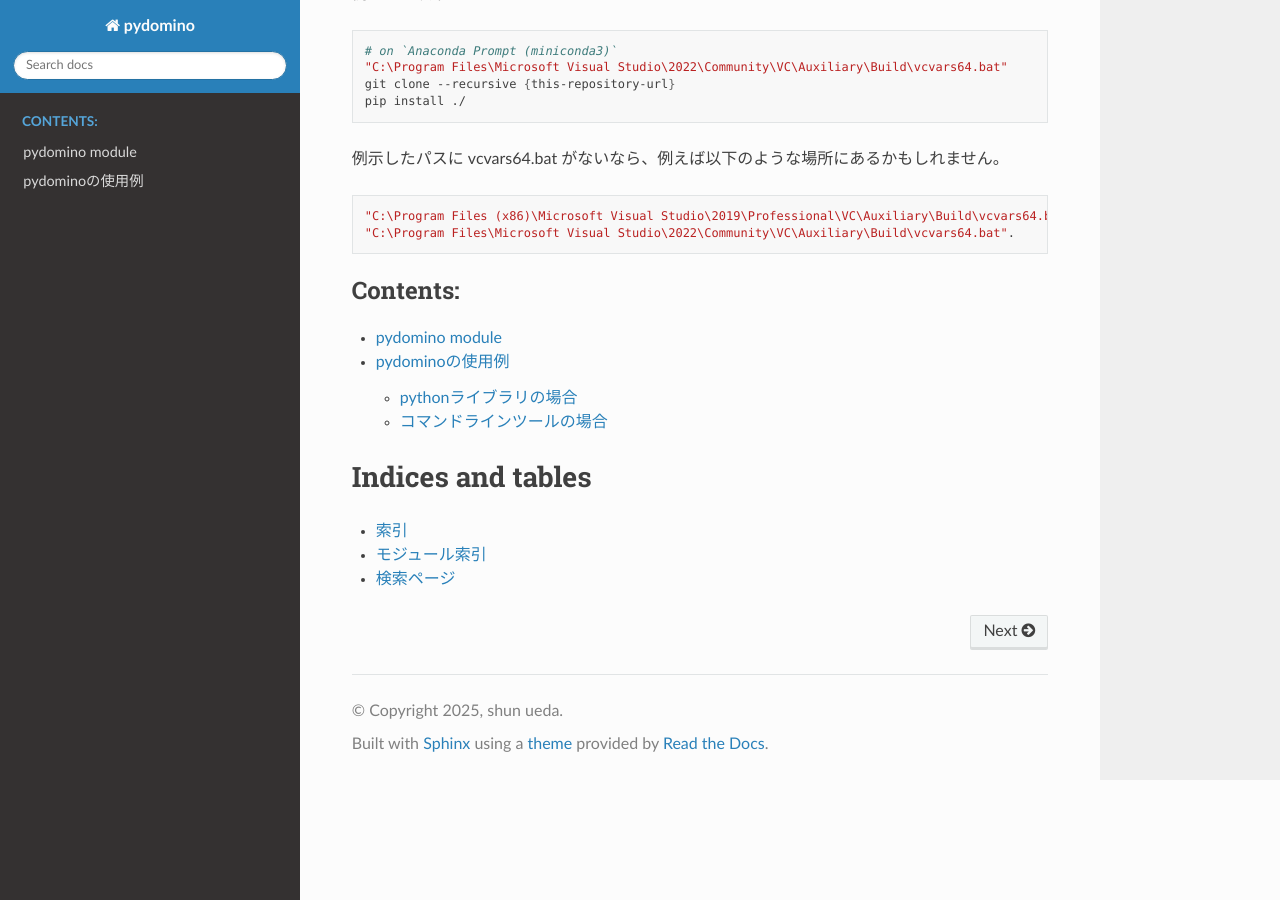
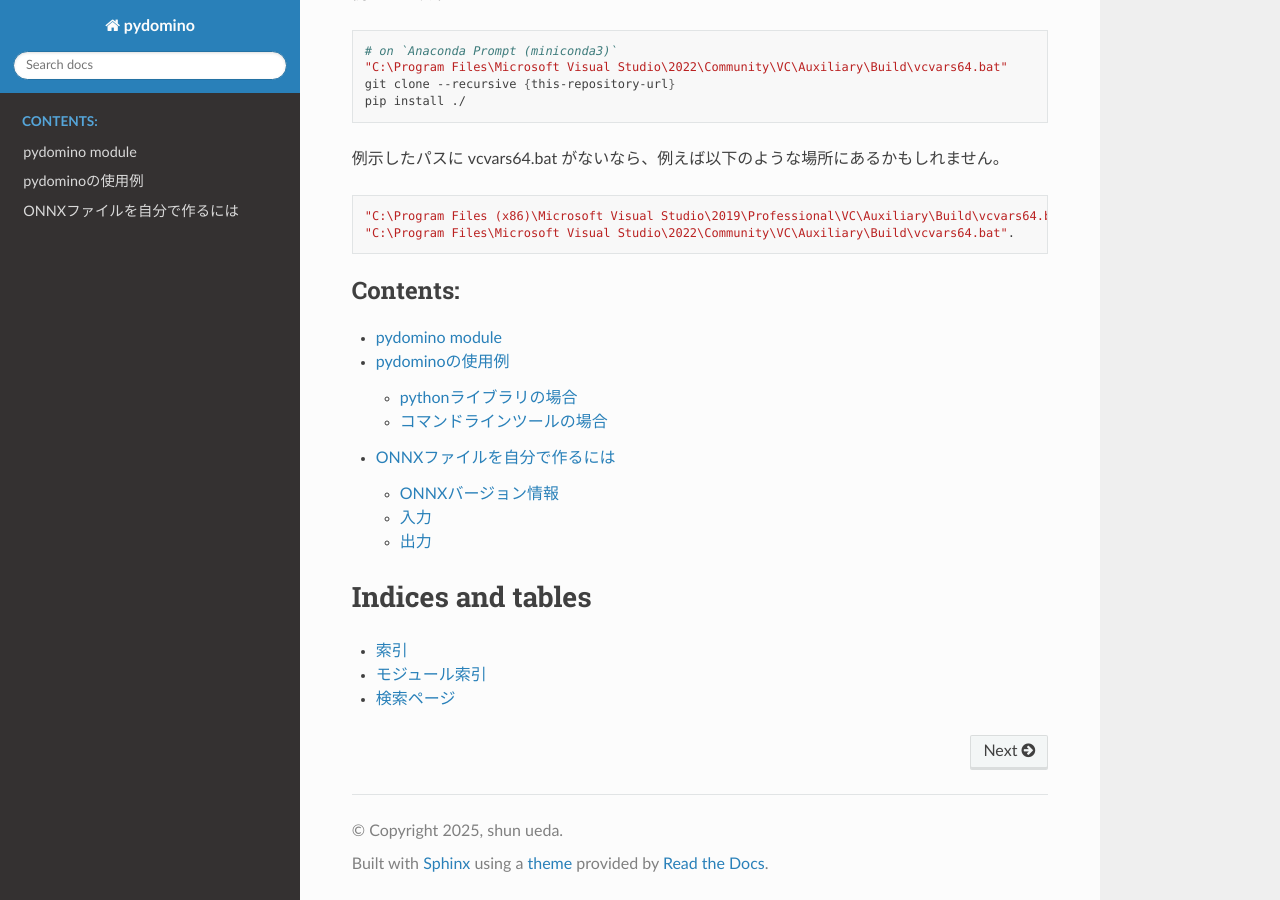
Before and after one commit to DwangoMediaVillage/pydomino, a Sphinx documentation site: the page built from sphinx/source/index.rst, in a window 1280 px wide and 900 px high, scrolled down 746 px. Built offline with Sphinx 7.4.7 and the Read the Docs theme 3.1.0, drawn with Linux system fonts in a browser that asks for light colours; some of the changed lines change nothing that is shown.

Commit message:
docs: ONNXファイルのインタフェースを書く

```diff
--- /dev/null
+++ b/sphinx/source/how_to_make_onnxfile.rst
@@ -0,0 +1,35 @@
+ONNXファイルを自分で作るには
+============================
+
+このページでは、自前で学習したTransformer音素遷移予測ネットワークをONNXファイルとして書き出すときのインタフェースを記述します
+
+ONNXバージョン情報
+------------------
+ONNXは1.16.3 を使っています
+
+
+入力
+----
+
+入力は2次元行列のモノラル音声信号です。変数名は `input_waveform`、行列のshapeは `(1 x sample_length)` で、`sample_length` は可変長にしています。
+
+出力
+----
+
+出力は音素遷移トークンの対数発火確率と、blankトークンの対数発火確率の2つです。
+
+音素遷移トークンの対数発火確率
+******************************
+
+3次元行列です。変数名は `transition_logprobs`、行列のshapeは `(1 x seq_length x num_token_vocab)` で、`seq_length` は可変長にしています。
+
+`seq_length` は時間フレームの総数で、`sample_length` から決まります。
+`num_token_vocab` は予測対象の音素遷移トークンの種類数です。種類とその順番は `src/phoneme_transitions.txt` で指定します。
+
+
+blankトークンの対数発火確率
+***************************
+
+2次元行列です。変数名は `blank_logprobs`、行列のshapeは `(1 x seq_length)` で、`seq_length` は可変長にしています。
+
+`seq_length` は時間フレームの総数で、音素遷移トークンの対数発火確率と同じ値です。
--- a/sphinx/source/index.rst
+++ b/sphinx/source/index.rst
@@ -64,6 +64,7 @@
 
    pydomino
    examples
+   how_to_make_onnxfile
 
 
 
```
